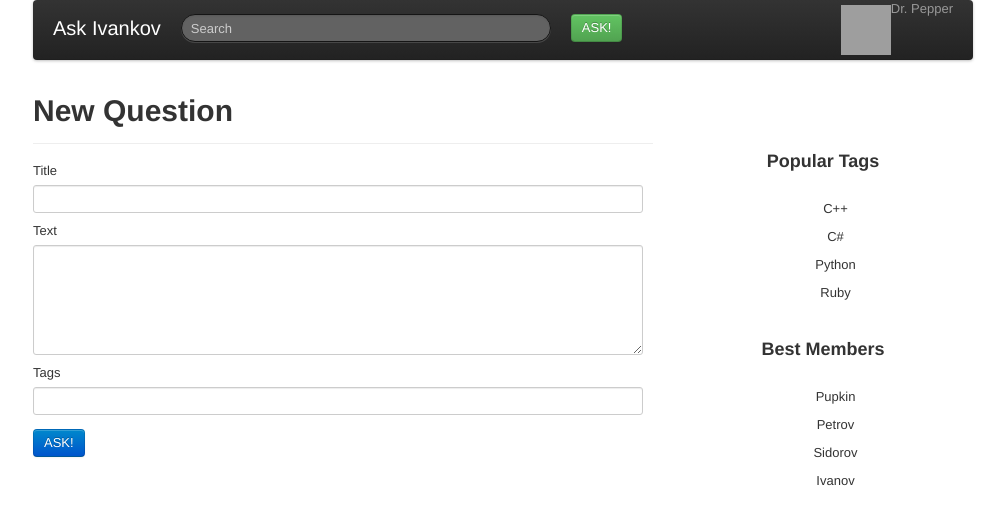
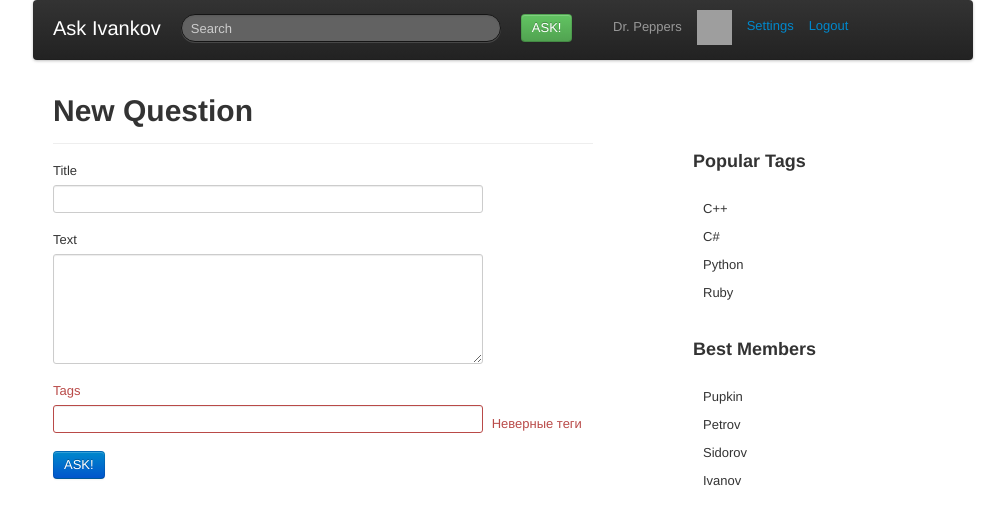
Before and after one commit to nyashcore/ask_ivankov, a Django app: page /ask/ in a window 1280 px wide. Shown: the top 525 px of the page, without its empty margins (137-1142 px from the left). Run offline with Django 3.2, Linux system fonts and the light colour scheme; parts of the project's set-up code (start-up, migrations or seed data) failed here and were passed over; some libraries are stand-ins or nearby versions; grey boxes are pictures that could not be loaded.

Commit message:
First HW completed

```diff
--- a/static/style.css
+++ b/static/style.css
@@ -1,6 +1,7 @@
 #maincol {
 /*	background-color:yellow;
 	font-size: 25px;*/
+	padding-left: 20px;
 }
 
 #rightcol {
--- a/templates/ask.html
+++ b/templates/ask.html
@@ -2,10 +2,31 @@
 
 {% block main %}
 	<div class="page-header"><h1>New Question</h1></div>
-	<form action="">
-		<label for="title">Title</label><input style="width: 600px" type="text" name="title" id="title">
-		<label for="text">Text</label><textarea style="width: 600px; height: 100px" name="text" id="text"></textarea>
-		<label for="tags">Tags</label><input style="width: 600px" type="text" name="tags" id="tags">
-		<label for="ask"></label><input class="btn btn-primary" type="submit" name="ask" id="ask" value="ASK!">
+	<form action="#" method="GET">
+  		<div class="control-group">
+			<label class="control-label" for="title">Title</label>
+    		<div class="controls">
+				<input style="width: 420px;" type="text" name="title" id="title">
+			</div>
+		</div>
+  		<div class="control-group">
+		<label class="control-label" for="text">Text</label>
+    		<div class="controls">
+				<textarea style="width: 420px; height: 100px" name="text" id="text"></textarea>
+			</div>
+		</div>
+  		<div class="control-group error">
+		<label class="control-label" for="tags">Tags</label>
+    		<div class="controls">
+				<input style="width: 420px;" type="text" name="tags" id="tags">
+  				<span class="help-inline">Неверные теги</span>
+			</div>
+		</div>
+  		<div class="control-group">
+		<label class="control-label" for="ask"></label>
+    		<div class="controls">
+				<input class="btn btn-primary" type="submit" name="ask" id="ask" value="ASK!">
+			</div>
+		</div>
 	</form>
 {% endblock main %}
--- a/templates/base.html
+++ b/templates/base.html
@@ -11,30 +11,41 @@
     <div class="container">
 		<div style="height: 60px" class="navbar">
 		  <div style="height: 60px" class="navbar-inner">
-		    <div style="height: 60px" class="container">
+		    <div style="height: 60px" class="row">
+                <div class="span7" style="float: left; margin-left: 0px; padding-left: 20px;">
 		    	<a style="margin-top: 10px" class="brand" href="/">Ask Ivankov</a>
-                <!-- {% if 1 %} -->
 		    	<form style="margin-top: 14px" class="navbar-search pull-left" action="/tag/">
-  					<input type="text" style="width: 350px" class="search-query" placeholder="Search" name="tag">
+  					<input type="text" style="width: 300px" class="search-query" placeholder="Search" name="tag">
 				</form>
                     <form class="navbar-button" action="/ask/">
                         <button class="btn btn-success" type="submit">ASK!</button>
                     </form>
-                    <div class="navbar-div">Dr. Pepper</div>
-                    <img class="navbar-img" src="http://lorempixel.com/35/35">
-                <!-- {% else %} -->
-                    <a class="navbar-a" href="/login/">log in</a>
-                    <a class="navbar-a" href="/register/">register</a>
-                <!-- {% endif %} -->
+                    </div>
+                {% if 1 %}
+                    <div class="span4">
+                    <div  align=center style="float: left; margin-left: 0px; margin-top: 10px;">
+                     <img src="http://lorempixel.com/35/35">
+                    <div style="float: left; margin-top: 8px; margin-right: 15px">Dr. Peppers</div></div>
+                    <div  style="float: left; margin-top: 17px; margin-left: 15px;"><a href="">Settings</a></div>
+                    <div  style="float: left; margin-top: 17px; margin-left: 15px;"><a href="">Logout</a></div>
+                    </div>
+                {% else %}
+                    <div class="span4">
+                    <div  align=center>
+                    <div  style="float: left; margin-top: 17px; margin-left: 70px;"> <a href="/login/">log in</a></div>
+                     <div  style="float: left; margin-top: 17px; margin-left: 30px;"><a href="/register/">register</a></div>
+                    </div></div>
+                {% endif %}
+                <!-- </div> -->
 		    </div>
 		  </div>
 		</div>
     	<div class="row">
-    		<div class="span8" id="maincol">
+    		<div class="span7" id="maincol">
                 {% block main %}
                 {% endblock main %}
     		</div>
-    		<div align="center" class="span4" id="rightcol">
+    		<div align="left" class="span4" id="rightcol">
     			<h3 style="padding: 20px">Popular Tags</h3>
     			<ul>
     				<div style="padding: 5px">C++</div>
--- a/templates/login.html
+++ b/templates/login.html
@@ -3,7 +3,8 @@
 {% block main %}
 	<div class="page-header"><h1>Log In</h1></div>
 	<p style="color: red">Sorry, wrong password!</p>
-	<form action="" method="POST">
+	<form action="" method="GET">
+		{% csrf_token %}
 		<label for="login">Login</label><input type="text" name="login" id="login">
 		<label for="pass">Password</label><input type="password" name="pass" id="pass">
 		<label for="register"></label><input type="submit" name="register" id="register" value="Log in!">
```
